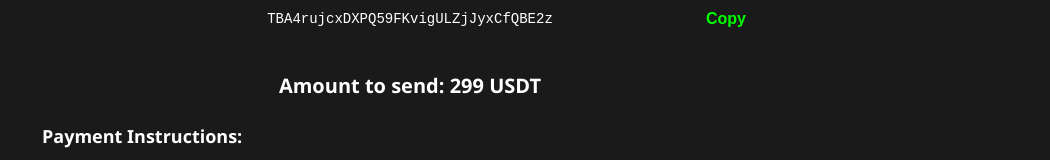
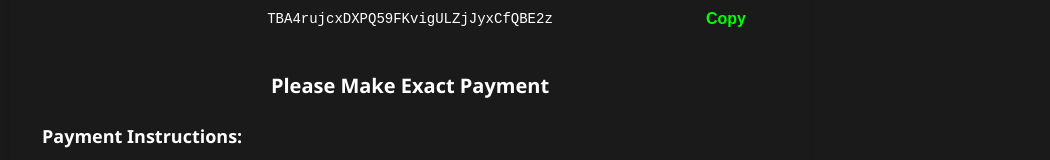
Before and after one commit to grandfranko4/usdtflasherpro, a React (Create React App) app: page /payment/1 in a window 1280 px wide. Both pictures are taken after typing "Sample", "name@example.com", "5551234" into the empty fields and a click on the button "Continue to Payment". Shown: the part 984-1144 px from the top of the page, without its empty margins (230-1280 px from the left). Built offline with nearby package versions, Linux system fonts and the light colour scheme.

Commit message:
fixed payment

```diff
--- a/src/pages/PaymentPage.tsx
+++ b/src/pages/PaymentPage.tsx
@@ -319,7 +319,9 @@ const PaymentPage: React.FC = () => {
   // Get product details from location state or use default values
   const productDetails = location.state?.product || {
     name: 'USDT FLASHER PRO License',
-    price: 299,
+    price1: 15,
+    price2: 15,
+    price3: 15,
   };
 
   const handleChange = (e: React.ChangeEvent<HTMLInputElement>) => {
@@ -533,9 +535,7 @@ const PaymentPage: React.FC = () => {
                 </div>
 
                 <div className="amount-container">
-                  Amount to send: {paymentMethod === 'bitcoin'
-                    ? `0.01 BTC (approx. $${productDetails.price})`
-                    : `${productDetails.price} USDT`}
+                  Please Make Exact Payment
                 </div>
 
                 <div className="instructions">
```
